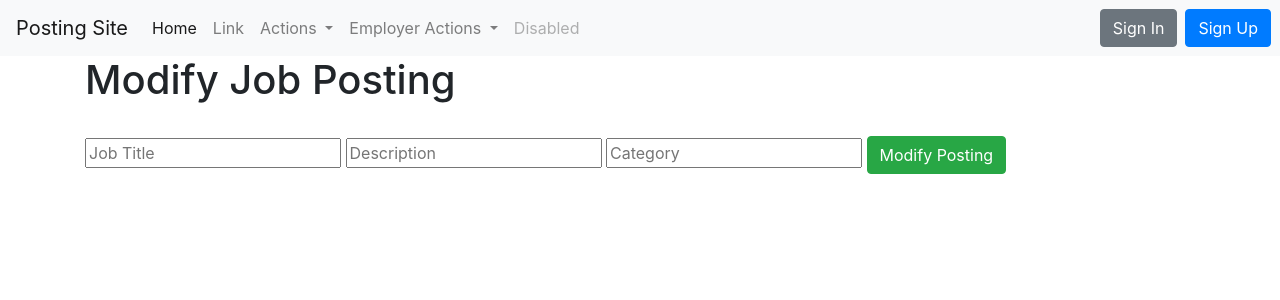
After one commit to CaoGreg/COMP-353-Main-Project, a Flask app: page /modify_posting/1 in a window 1280 px wide. The commit adds this page. Shown: the top 300 px of the page. Run offline with Flask 2, Linux system fonts and the light colour scheme; some libraries are stand-ins or nearby versions.

Commit message:
[#6, #14] Modify posting, redirect add application to applied jobs

```diff
--- a/app.py
+++ b/app.py
@@ -29,6 +29,18 @@ def applied_jobs():
 def employer_postings():
     email = session['email']
     return render_template('employer-postings.html', list_of_job_postings=get_job_postings(email))
+
+
+@app.route('/modify_posting/<posting_id>', methods=['GET', 'POST'])
+def modify_posting(posting_id):
+    if request.method == 'POST':
+        job_title = request.form['job_title']
+        description = request.form['description']
+        category = request.form['category']
+        modify_job_posting(posting_id, job_title, description, category)
+        return redirect('/employer_postings')
+    else:
+        return render_template('modify_posting.html')
 
 
 @app.route('/delete_posting/<posting_id>', methods=['GET', 'POST'])
@@ -152,7 +164,8 @@ def add_job_application():
     if request.method == 'POST':
         posting_id = request.form['posting_id']
         email = request.form['email']
-        return render_template('add_job_application.html', application_result=add_application_job(posting_id, email))
+        add_application_job(posting_id, email)
+        return redirect('/applied_jobs')
     else:
         return render_template('add_job_application.html')
 
--- a/db_connection.py
+++ b/db_connection.py
@@ -107,6 +107,16 @@ def remove_job_application(application_id):
     return
 
 
+def modify_job_posting(posting_id, job_title, description, category):
+    query = "UPDATE MP_Job_posting SET job_title=%s, description=%s, category=%s WHERE posting_id=%s"
+    cursor = db_connection.cursor()
+    cursor.execute("USE oxc353_1")
+    cursor.execute(query, (job_title, description, category, posting_id))
+    cursor.close()
+    db_connection.commit()
+    return
+
+
 def remove_job_posting(posting_id):
     query = "DELETE FROM MP_Job_posting "\
             "WHERE MP_Job_posting.posting_id = " + posting_id + ";"
--- a/templates/employer-postings.html
+++ b/templates/employer-postings.html
@@ -34,11 +34,11 @@
             <td>{{ job_posting[4] }}</td>
             <td>{{ job_posting[5] }}</td>
             <td>{{ job_posting[6] }}</td>
-            <td><form method="POST" action="/view_application/{{ job_posting[0] }}s">
+            <td><form method="GET" action="/view_application/{{ job_posting[0] }}s">
                 <input type="submit" value="View Applications" /></form></td>
             <td><form method="POST" action="/toggle_active/{{ job_posting[0] }}">
                 <input type="submit" value="Set {{ 'Active' if job_posting[5] == inactive else 'Inactive' }}" /></form></td>
-            <td><form method="POST" action="/modify_posting/{{ job_posting[0] }}">
+            <td><form method="GET" action="/modify_posting/{{ job_posting[0] }}">
                 <input type="submit" value="Modify" /></form></td>
             <td><form method="POST" action="/delete_posting/{{ job_posting[0] }}">
                 <input type="submit" value="Delete" /></form></td>
--- /dev/null
+++ b/templates/modify_posting.html
@@ -0,0 +1,18 @@
+{% extends 'base.html' %}
+
+{% block head %}
+
+{% endblock %}
+
+{% block body %}
+<div class="container">
+    <h1>Modify Job Posting</h1>
+    <br>
+    <form id="job-application-form" action="" method="post">
+        <input type="text" placeholder="Job Title" name="job_title">
+        <input type="text" placeholder="Description" name="description">
+        <input type="text" placeholder="Category" name="category">
+      <input class="btn btn-success" type="submit" value="Modify Posting">
+    </form>
+</div>
+{% endblock %}
```
